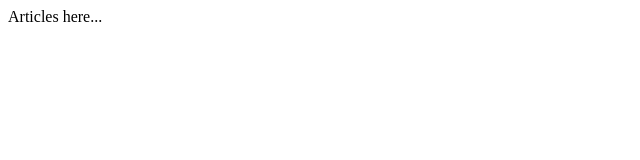
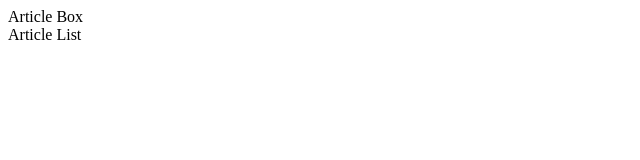
Before and after one commit to bhagirthijhamb/NewYorkTimes-App-React-Redux-Testing, a React (Create React App) app: page / in a window 1280 px wide. Shown: the top 160 px of the page, without its empty margins (0-640 px from the left). Built offline with nearby package versions, Linux system fonts and the light colour scheme.

Commit message:
expect, verifying component existence

```diff
--- a/src/components/App.js
+++ b/src/components/App.js
@@ -4,10 +4,13 @@ import ArticleList from './ArticleList';
 
 const App = () => {
   return(
+    // <div>
+    //   Articles here...
+    // </div>
+
     <div>
-      Articles here...
-      {/* <ArticleBox />
-      <ArticleList /> */}
+      <ArticleBox />
+      <ArticleList />
     </div>
   )
 }
--- a/src/components/ArticleBox.js
+++ b/src/components/ArticleBox.js
@@ -28,10 +28,11 @@ class ArticleBox extends React.Component {
 
   render(){
     return(
-      <form onSubmit={this.handleSubmit}>
-        <input type="text" value={this.state.term} onChange={this.handleChange} />
-        <button>Search</button>
-      </form>
+      // <form onSubmit={this.handleSubmit}>
+      //   <input type="text" value={this.state.term} onChange={this.handleChange} />
+      //   <button>Search</button>
+      // </form>
+      <div>Article Box</div>
     )
   }
 }
```
Also changed, not shown: 2 other files (tests, documents, lock files or other folders).
